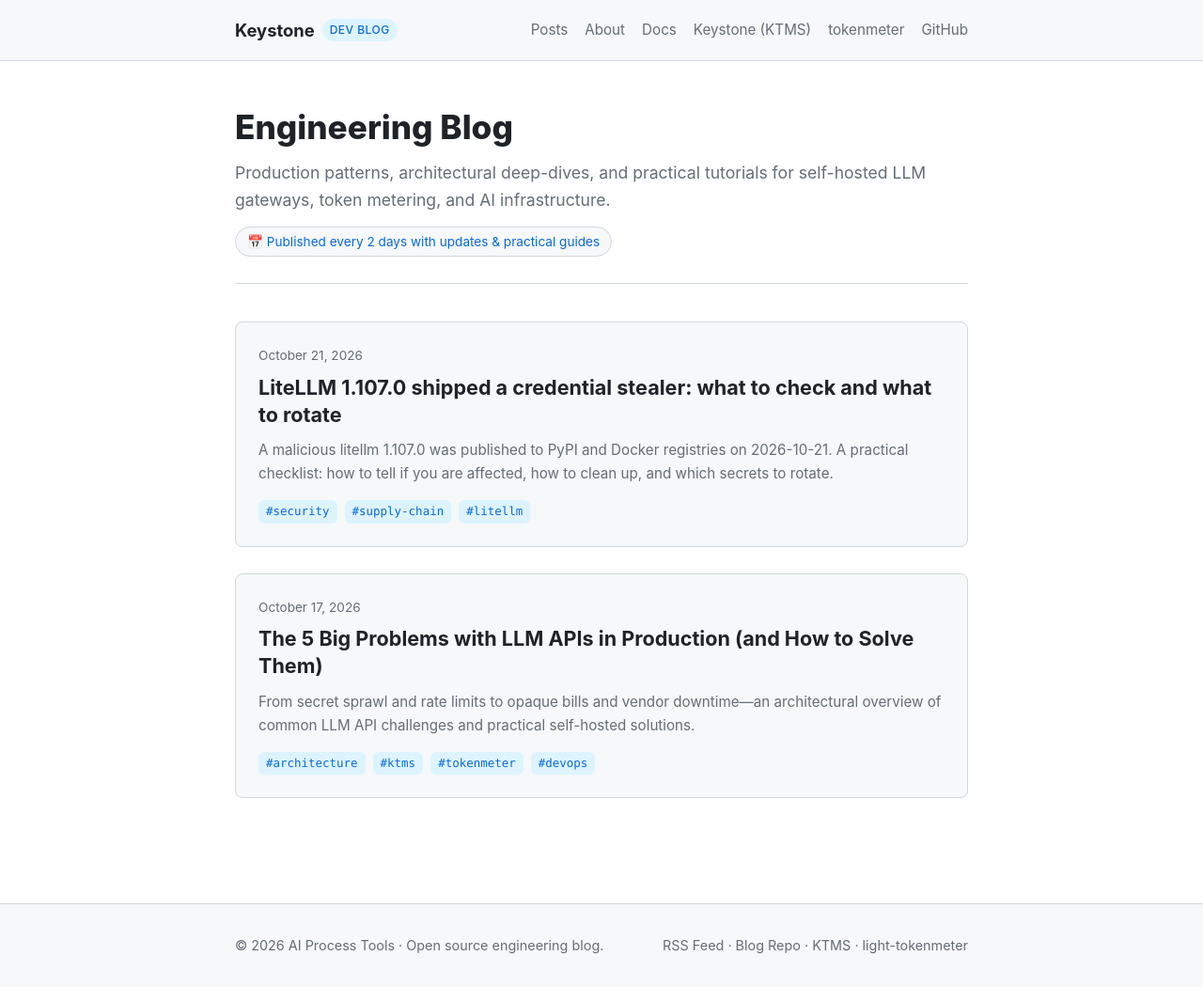
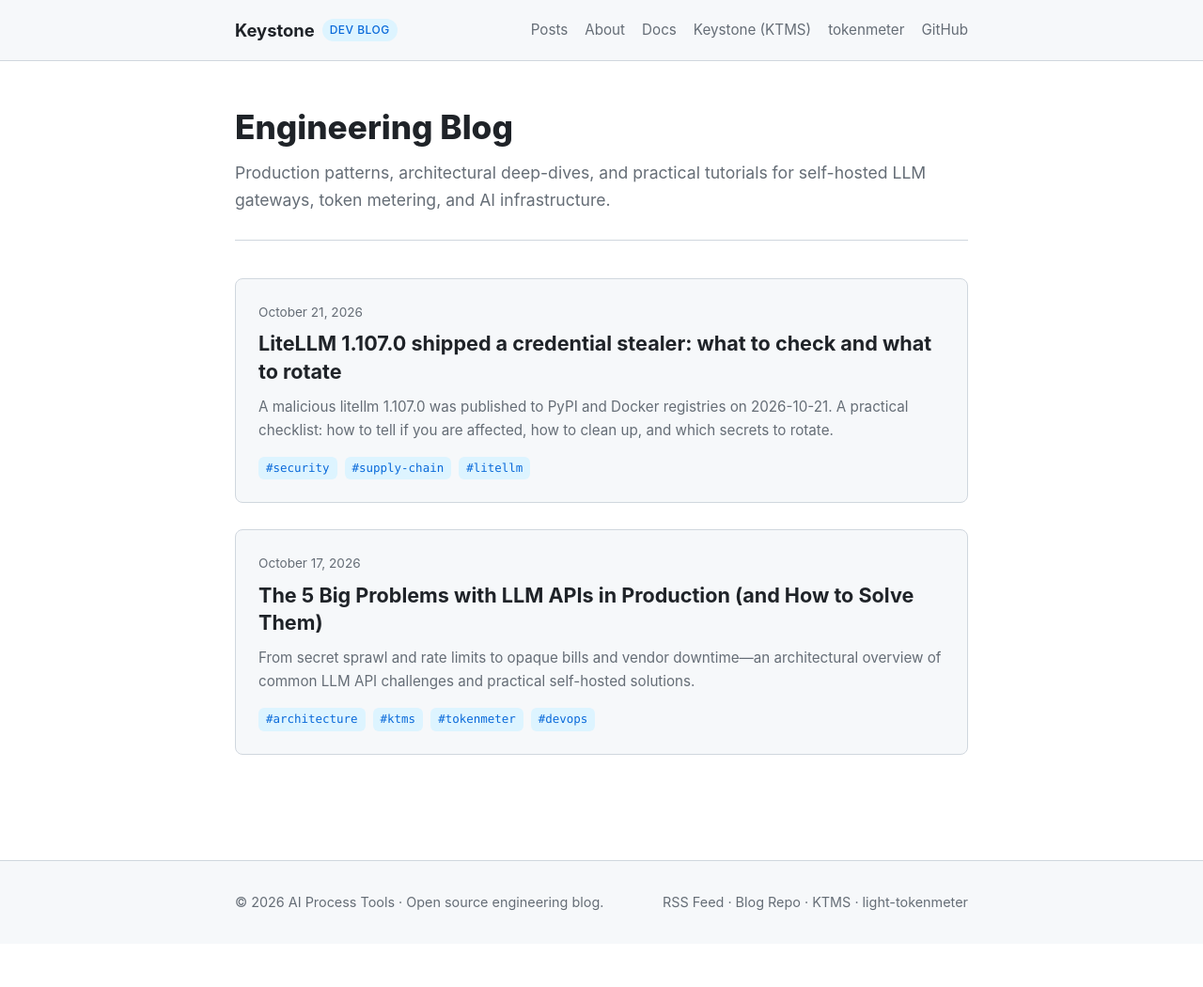
Before and after one commit to ai-process/blog, a Jekyll site: the page built from index.html, in a window 1280 px wide and 1050 px high. Shown: the whole window at 94% size. Built offline with Jekyll 4.4.1, drawn with Linux system fonts in a browser that asks for light colours.

Commit message:
Drop the every-2-days posting promise (#9)

```diff
--- a/assets/css/style.css
+++ b/assets/css/style.css
@@ -128,17 +128,6 @@
 .hero p {
   font-size: 1.1rem;
   color: var(--text-muted);
-}
-
-.cadence-badge {
-  display: inline-block;
-  margin-top: 14px;
-  font-size: 0.85rem;
-  color: var(--accent-color);
-  background-color: var(--bg-surface);
-  border: 1px solid var(--border-color);
-  padding: 4px 12px;
-  border-radius: 16px;
 }
 
 .posts-list {
--- a/index.html
+++ b/index.html
@@ -6,7 +6,6 @@
 <section class="hero">
   <h1>Engineering Blog</h1>
   <p>Production patterns, architectural deep-dives, and practical tutorials for self-hosted LLM gateways, token metering, and AI infrastructure.</p>
-  <span class="cadence-badge">📅 Published every 2 days with updates & practical guides</span>
 </section>
 
 <section class="posts-list">
```
Also changed, not shown: about.md (+2 -2 lines), README.md.
